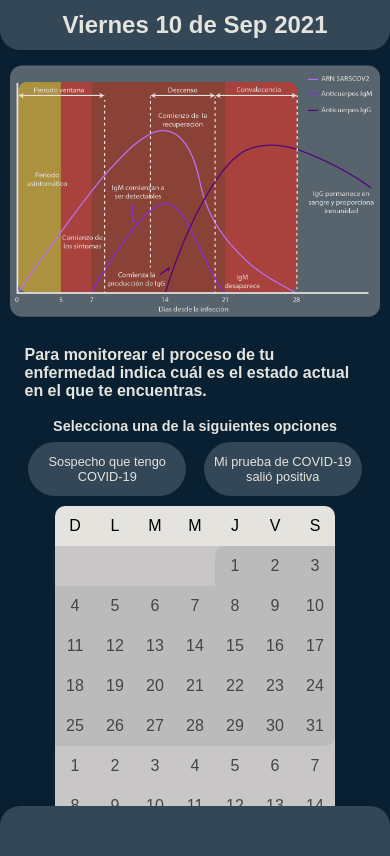
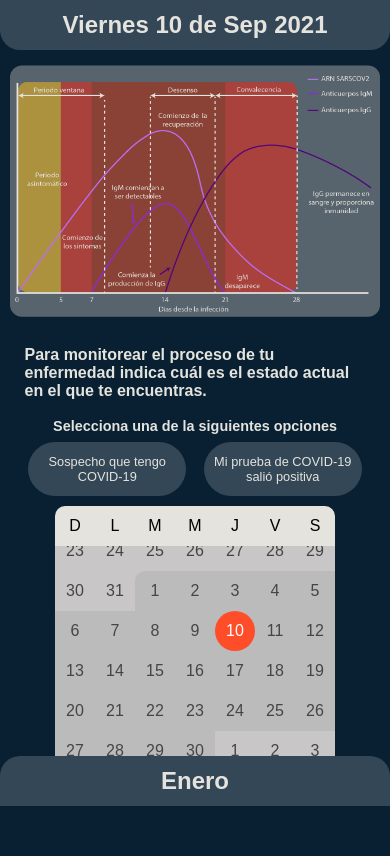
Before and after one commit to VGM137/reactCalendar, a React app: page / in a window 390 px wide. Built offline with nearby package versions, Linux system fonts and the light colour scheme.

Commit message:
Almost finish, ranges components is missing

```diff
--- a/src/assets/styles/components/Carousel.scss
+++ b/src/assets/styles/components/Carousel.scss
@@ -4,13 +4,19 @@
   height: auto;
   margin: auto;
   display: block;
+  border-top-left-radius: 10px;
+  border-top-right-radius: 10px;
+  border-bottom-left-radius: 10px;
+  border-bottom-right-radius: 10px;
 }
 
 @media screen and (max-width: 767px){
 .carousel{
-  overflow:hidden;
+  display: block;
+  height: auto;
+  max-height: 250px;
+  margin: auto;
   width: 90%;
-  height: 300px;
-  margin: auto;
-  display: block;
+  border-top-left-radius: 10px;
+  border-top-right-radius: 10px;
 }}
--- a/src/assets/styles/components/DisplayMonth.scss
+++ b/src/assets/styles/components/DisplayMonth.scss
@@ -7,3 +7,10 @@
   background-color: #334756;
   color: #e4e3de;
 }
+.month-text{
+  text-align: center;
+  display: flex;
+  justify-content: center;
+  align-items: center;
+  width: 100%;
+}
--- a/src/assets/styles/components/WeekDaysBar.scss
+++ b/src/assets/styles/components/WeekDaysBar.scss
@@ -19,6 +19,15 @@
   }
 }
 @media screen and (max-width: 767px){
+  .weekDay-background{
+    width: 100%;
+    height: 40px;
+    background-color: #082032;
+    position: sticky;
+    position: -webkit-sticky;
+    top: 0;
+    z-index: 2;
+  }
   .weekDays-bar{
     height: 40px;
     width: fit-content;
@@ -29,7 +38,10 @@
     background-color: #e4e3de;
     border-top-left-radius: 10px;
     border-top-right-radius: 10px;
-  /* padding-right: 4px; */
+    position: sticky;
+    position: -webkit-sticky;
+    top: 0;
+    z-index: 2;
   }
   .week-day{
     display: flex;
--- a/src/components/DayNumber.jsx
+++ b/src/components/DayNumber.jsx
@@ -5,18 +5,17 @@ import { scrollingMonth } from "../actions";
 import '../assets/styles/components/DayNumber.scss'
 
 const DayNumber = ({number, month, lastDay, start}) => {
-/*   const { ref, inView, entry } = useInView({
-    threshold: 0,
 
-  }); */
   const currentDate = useSelector(state => state.currentDate)
   const windowSize = useSelector(state => state.windowSize)
 
   const dispatch = useDispatch()
-/*   dispatch(scrollingMonth(entry)) */
 
   let currentMonth = currentDate.currentMonth
   let currentDay = currentDate.currentDay
+  if(currentDay < 10){
+    currentDay = currentDay.charAt(1)
+  }
 
   const isMobile = windowSize < 768
 
@@ -26,14 +25,9 @@ const DayNumber = ({number, month, lastDay, start}) => {
   const callbackFunction = entries => {
     const [entry] = entries
     if(entry.isIntersecting == true){
-      console.log(entry)
+      dispatch(scrollingMonth(entry.target.classList[1]))
+    }
 
-      console.log(entry.target.classList[1])
-    }/* else if(entry.isIntersecting == false){
-      console.log(entry.target.classList[1])
-
-    } */
-    /* console.log(entry) */
     setVisible(entry.isIntersecting)
   }
 
@@ -48,33 +42,22 @@ const DayNumber = ({number, month, lastDay, start}) => {
   useEffect(() => {
     const observer = new IntersectionObserver(callbackFunction, options)
     const currentTarget = targetRef.current
+    console.log(currentTarget.classList[1])
+    if(currentTarget.classList[1]==currentMonth && currentTarget.innerText == currentDay){
+      currentTarget.scrollIntoView({block: "center", behavior: "smooth"})
+      console.log('this is cb')
+      console.log(currentTarget)
+    }
     if(currentTarget) observer.observe(currentTarget)
-    console.log(isVisible)
 
     return () => {
       if(currentTarget) observer.unobserve(currentTarget)
     }
   }, [targetRef, options])
 
-/*   const ref = useRef();
-  const [inViewRef, inView] = useInView(); */
-
-/*   const setRefs = useCallback(
-    (node) => {
-      ref.current = node;
-      ;
-      dispatch(scrollingMonth(inViewRef(node)))
-      console.log(node)
-    },
-    [inViewRef],
-  ); */
-
-  /* console.log(number) */
-
-/*   const handleRef = (node) => {
-
-    console.log(node.classList[1])
-  } */
+  const handleLoad = (number) => {
+    console.log(number)
+  }
 
 
   return(
@@ -82,7 +65,7 @@ const DayNumber = ({number, month, lastDay, start}) => {
       {isMobile
         ?
           <div
-            ref={number == 15 ? targetRef : null}
+            ref={ targetRef }
             id='dayNumber-container'
             className={`
               dayNumber-container
@@ -93,10 +76,12 @@ const DayNumber = ({number, month, lastDay, start}) => {
               ${month == currentMonth ? 'current-month' : ''}
               ${month == currentMonth && number == currentDay ? number : ''}
             `}
-            style={{gridColumn: `${start}/${start+1}`}}>
+            style={{gridColumn: `${start}/${start+1}`}}
+
+            >
             <p
               id='dayNumber'
-              style={month == currentMonth && number == currentDay ? {backgroundColor: '#FF4C29'} : {}}
+              style={month == currentMonth && number == currentDay ? {backgroundColor: '#FF4C29', position:'relative'} : {}}
               className={`
                 dayNumber
                 ${month == currentMonth && number == currentDay ? 'current-day' : ''}
@@ -106,6 +91,7 @@ const DayNumber = ({number, month, lastDay, start}) => {
           </div>
         :
           <div
+            ref={ targetRef }
             id='dayNumber-container'
             className={`
               dayNumber-container
--- a/src/components/DisplayMonth.jsx
+++ b/src/components/DisplayMonth.jsx
@@ -2,12 +2,20 @@ import React from "react";
 import { connect } from "react-redux";
 import '../assets/styles/components/DisplayMonth.scss'
 
-const DisplayMonth = () => {
+const DisplayMonth = (props) => {
   return(
     <div id='display-month' className='display-month'>
-
+      <h2 id='month-text' className='month-text'>
+        {props.scrollingMonth}
+      </h2>
     </div>
   )
 }
 
-export default connect(null, null)(DisplayMonth)
+const mapStateToProps = (state) => {
+  return {
+    scrollingMonth: state.scrollingMonth,
+  }
+}
+
+export default connect(mapStateToProps, null)(DisplayMonth)
--- a/src/components/WeekDaysBar.jsx
+++ b/src/components/WeekDaysBar.jsx
@@ -43,6 +43,7 @@ const WeekDaysBar = (props) => {
   let key = 0
 
   return(
+    <div id='weekDay-background' className='weekDay-background'>
       <div id='weekDays-bar' className='weekDays-bar'>
         {weekDaysLetter.map(day => {
             key+=1
@@ -53,6 +54,7 @@ const WeekDaysBar = (props) => {
               )}
             )
         }
+      </div>
     </div>
   )
 }
```
Lines whose indentation alone changed are shown as unchanged.
